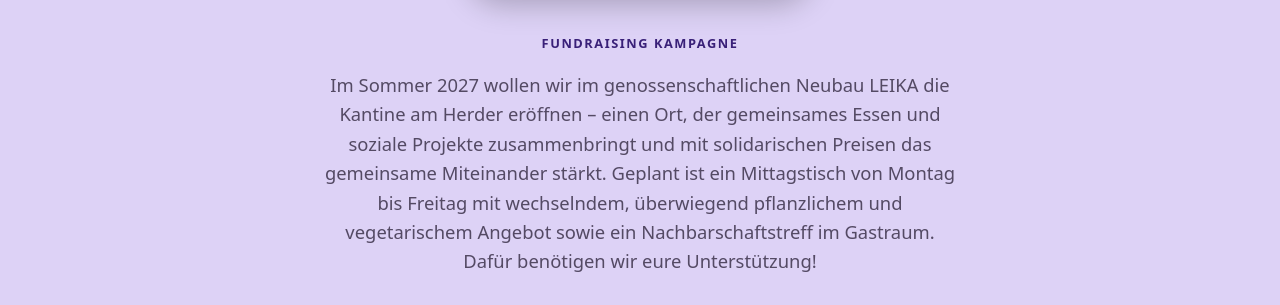
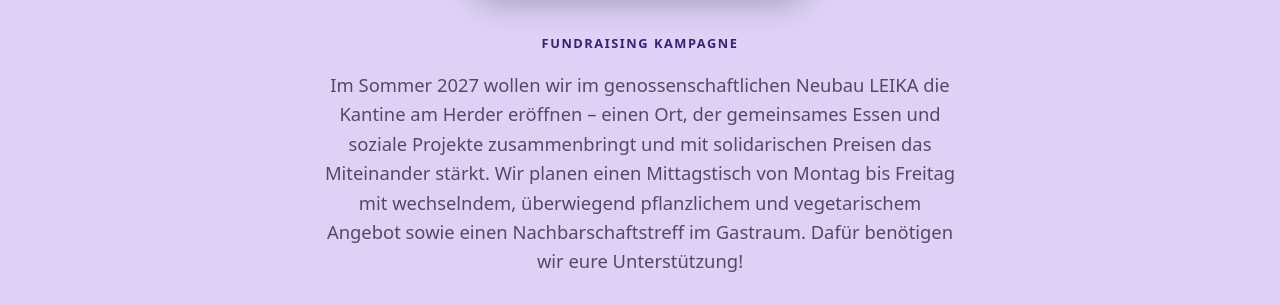
Before and after one commit to philemonthuemmel-sys/fundraiskantine, a plain HTML site: page index.html in a window 1280 px wide. Shown: the part 468-773 px from the top of the page. Drawn offline with Linux system fonts and the light colour scheme.

Commit message:
content: lead wording - 'das Miteinander stärkt', 'Wir planen einen...'
Co-authored-by: philemonthuemmel-sys <philemonthuemmel-sys@users.noreply.github.com>

```diff
--- a/index.html
+++ b/index.html
@@ -32,7 +32,7 @@
     <div class="container">
       <img class="hero-logo" src="logo.png" alt="Kantine am Herder – Logo">
       <p class="eyebrow">Fundraising Kampagne</p>
-      <p class="lead">Im Sommer 2027 wollen wir im genossenschaftlichen Neubau LEIKA die Kantine am Herder eröffnen – einen Ort, der gemeinsames Essen und soziale Projekte zusammenbringt und mit solidarischen Preisen das gemeinsame Miteinander stärkt. Geplant ist ein Mittagstisch von Montag bis Freitag mit wechselndem, überwiegend pflanzlichem und vegetarischem Angebot sowie ein Nachbarschaftstreff im Gastraum. Dafür benötigen wir eure Unterstützung!</p>
+      <p class="lead">Im Sommer 2027 wollen wir im genossenschaftlichen Neubau LEIKA die Kantine am Herder eröffnen – einen Ort, der gemeinsames Essen und soziale Projekte zusammenbringt und mit solidarischen Preisen das Miteinander stärkt. Wir planen einen Mittagstisch von Montag bis Freitag mit wechselndem, überwiegend pflanzlichem und vegetarischem Angebot sowie einen Nachbarschaftstreff im Gastraum. Dafür benötigen wir eure Unterstützung!</p>
       <div class="hero-actions">
         <a class="btn" href="#spenden">Jetzt spenden</a>
         <a class="btn btn-ghost" href="#kampagne">Mehr erfahren</a>
```
